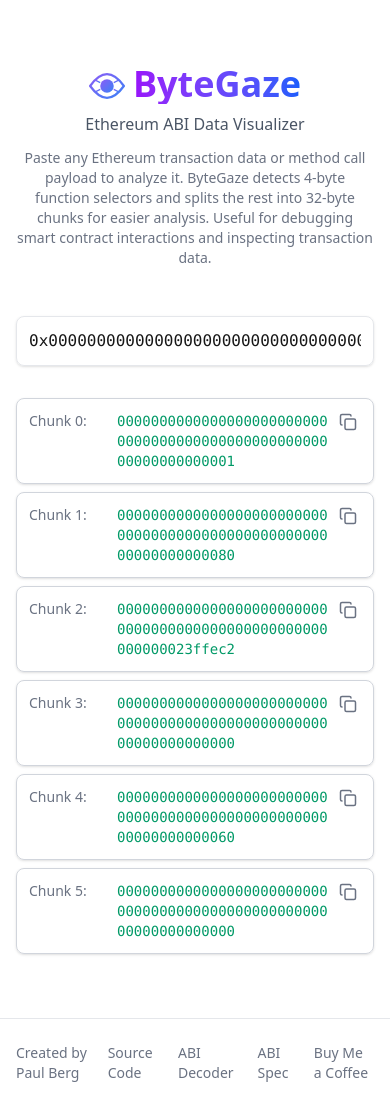
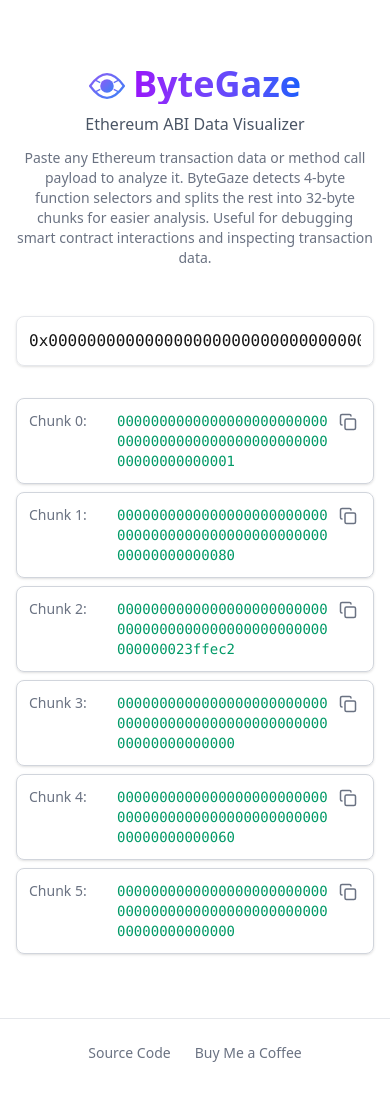
Before and after one commit to PaulRBerg/bytegaze, a Next.js app: page / in a window 390 px wide. Built offline with nearby package versions, Linux system fonts and the light colour scheme.

Commit message:
style: fix #2

```diff
--- a/app/components/Footer.tsx
+++ b/app/components/Footer.tsx
@@ -1,3 +1,5 @@
+import type React from "react";
+
 interface LinkProps {
   href: string;
   children: React.ReactNode;
@@ -14,14 +16,18 @@
 export default function Footer() {
   return (
     <footer className="border-t border-gray-200 dark:border-gray-700 py-6 w-full">
-      <div className="container flex items-center justify-between mx-auto px-4 text-gray-500 dark:text-gray-400 text-sm">
-        <div>
+      <div className="container flex flex-col md:flex-row items-center justify-center md:justify-between mx-auto px-4 text-gray-500 dark:text-gray-400 text-sm">
+        <div className="hidden md:block">
           Created by <Link href="https://x.com/PaulRBerg">Paul Berg</Link>
         </div>
-        <div className="flex space-x-6">
+        <div className="flex space-x-6 justify-center w-full md:w-auto">
           <Link href="https://github.com/PaulRBerg/bytegaze">Source Code</Link>
-          <Link href="https://bia.is/tools/abi-decoder/">ABI Decoder</Link>
-          <Link href="https://docs.soliditylang.org/en/develop/abi-spec.html">ABI Spec</Link>
+          <span className="hidden md:block">
+            <Link href="https://bia.is/tools/abi-decoder/">ABI Decoder</Link>
+          </span>
+          <span className="hidden md:block">
+            <Link href="https://docs.soliditylang.org/en/develop/abi-spec.html">ABI Spec</Link>
+          </span>
           <Link href="https://buymeacoffee.com/prberg">Buy Me a Coffee</Link>
         </div>
       </div>
```
